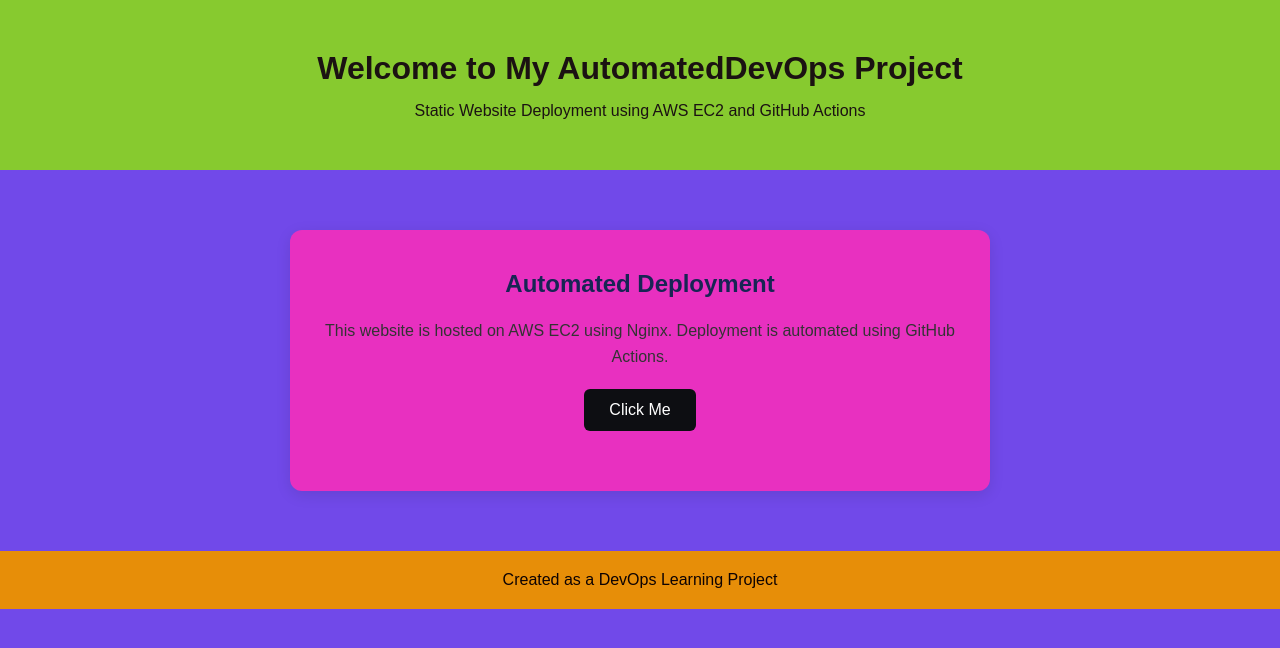
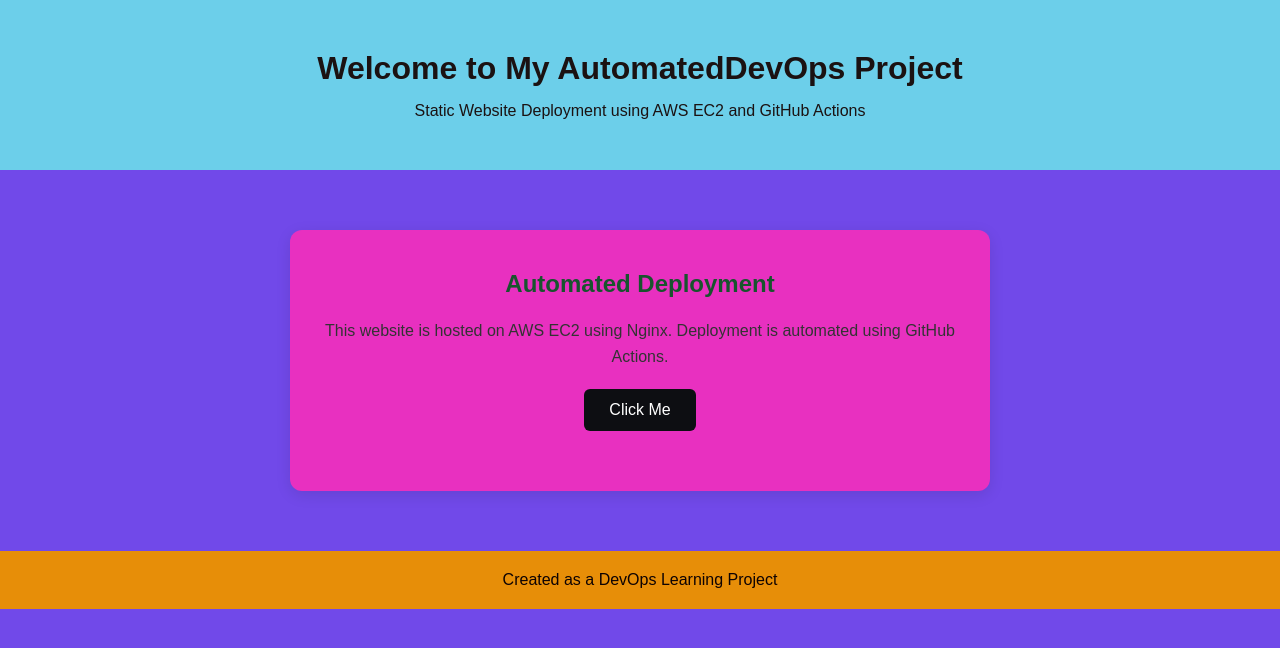
Before and after one commit to rushikeshsalunkhe70/static-site-ec2, a plain HTML site: page site/index.html in a window 1280 px wide. Drawn offline with Linux system fonts and the light colour scheme.

Commit message:
refresh css spredasheet

```diff
--- a/site/styles.css
+++ b/site/styles.css
@@ -15,7 +15,7 @@ body {
 
 /* Header section */
 header {
-    background-color: hsl(86, 62%, 49%);
+    background-color: hsl(193, 75%, 67%);
     color: #1b1212;
     text-align: center;
     padding: 50px 20px;
@@ -42,7 +42,7 @@ header p {
 }
 
 .hero h2 {
-    color: #172554;
+    color: #17542d;
     margin-bottom: 20px;
 }
 
@@ -63,7 +63,7 @@ button {
 }
 
 button:hover {
-    background-color: #1d4ed8;
+    background-color: #5f7105;
 }
 
 /* Footer */
```
